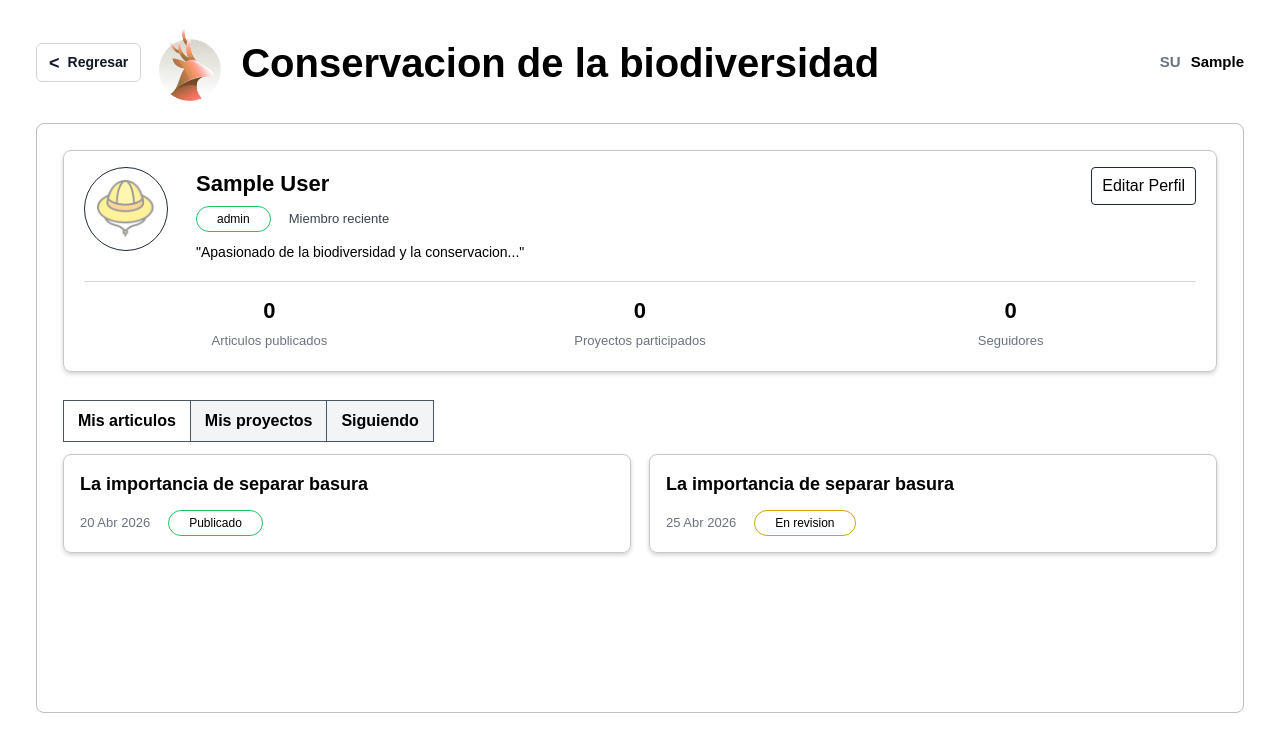
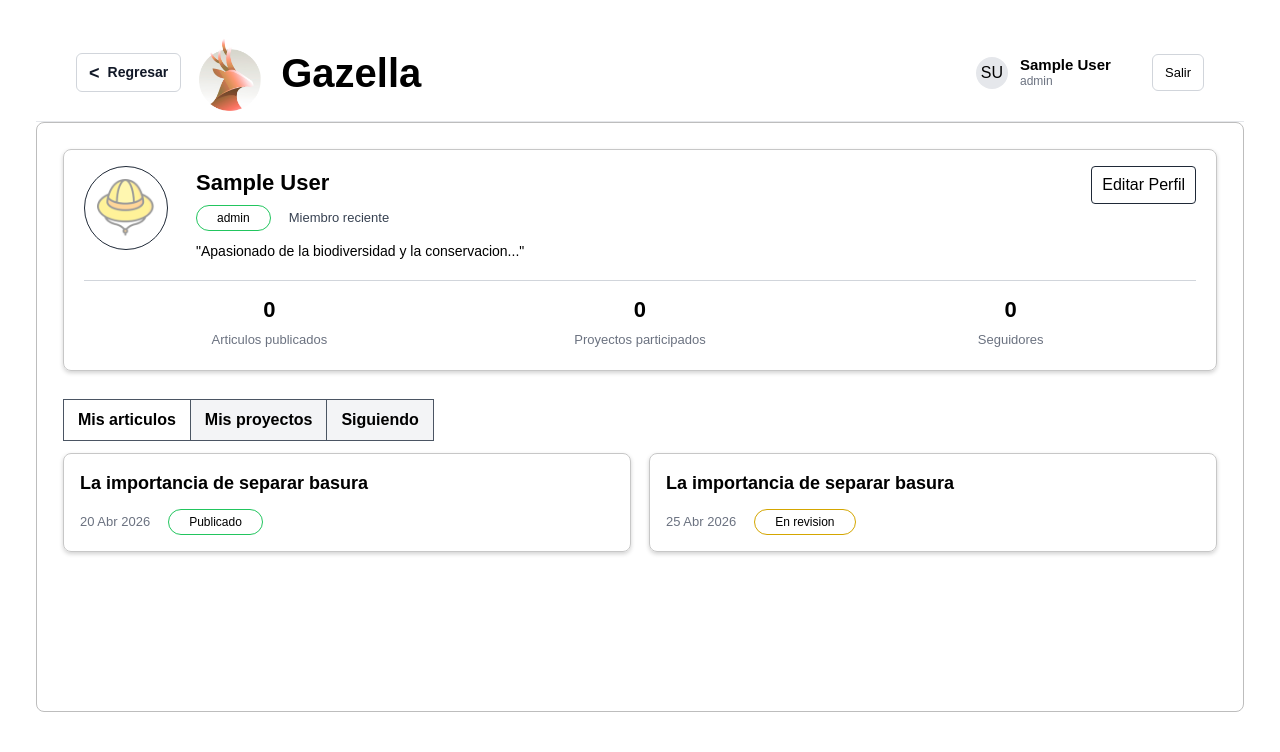
Before and after one commit to ISOF-Despliegue/Gazella, a React (Vite) app: page /perfil in a window 1280 px wide. Shown: the top 752 px of the page. Built offline with nearby package versions, Linux system fonts and the light colour scheme; no server answers; sample sign-in values are in the browser's storage.

Commit message:
fix: backbutton at review

```diff
--- a/src/components/Header.tsx
+++ b/src/components/Header.tsx
@@ -5,6 +5,11 @@ import { getCurrentSession, logout, type AuthSession } from '../services/auth';
 import { BackButton } from '../components/BackButton';
 import { assets } from '../assets/assets';
 import { SafeImage } from './SafeImage';
+
+type HeaderProps = {
+    fallbackPath?: string;
+    preferFallback?: boolean;
+};
 
 function getFullName(profile: EditableAccountProfile | null, session: AuthSession | null) {
     if (profile?.name) {
@@ -16,7 +21,7 @@ function getFullName(profile: EditableAccountProfile | null, session: AuthSessio
     return session?.email?.split('@')[0] ?? 'usuario';
 }
 
-export function Header() {
+export function Header({ fallbackPath = '/dashboard', preferFallback = false }: HeaderProps = {}) {
     const navigate = useNavigate();
         const [session, setSession] = useState<AuthSession | null>(getCurrentSession());
         const [profile, setProfile] = useState<EditableAccountProfile | null>(null);
@@ -69,7 +74,7 @@ export function Header() {
                 gap: '24px',
             }}>
                 <div style={{ display: 'flex', alignItems: 'center', gap: '18px' }}>
-                    <BackButton fallbackPath="/dashboard" />
+                    <BackButton fallbackPath={fallbackPath} preferFallback={preferFallback} />
                     <button
                         onClick={() => navigate('/dashboard')}
                         style={{ display: 'flex', alignItems: 'center', gap: '20px', background: 'none', border: 'none', cursor: 'pointer', padding: 0 }}
--- a/src/pages/DashboardPage.tsx
+++ b/src/pages/DashboardPage.tsx
@@ -96,25 +96,8 @@ export function DashboardPage() {
                     <BackButton fallbackPath="/home" />
                     <img src={assets.gazella} alt="Gazella" style={{ width: '70px', objectFit: 'contain' }} />
                     <h1 style={{ fontSize: '28px', fontWeight: 'bold', lineHeight: '1.2' }}>
-                        Conservacion de<br />la biodiversidad
+                        Gazella
                     </h1>
-                </div>
-
-                <div style={{
-                    display: 'flex',
-                    alignItems: 'center',
-                    border: '1px solid #d1d5db',
-                    borderRadius: '9999px',
-                    padding: '8px 16px',
-                    width: '320px',
-                    backgroundColor: 'white',
-                }}>
-                    <span style={{ marginRight: '8px', color: '#9ca3af' }}>Buscar</span>
-                    <input
-                        type="text"
-                        placeholder="Busca articulos o proyectos"
-                        style={{ outline: 'none', fontSize: '14px', width: '100%', border: 'none', background: 'transparent' }}
-                    />
                 </div>
 
                 <div style={{ display: 'flex', alignItems: 'center', gap: '12px' }}>
--- a/src/pages/PendingArticlesPage.tsx
+++ b/src/pages/PendingArticlesPage.tsx
@@ -89,7 +89,7 @@ export function PendingArticlesPage() {
 
     return (
         <div style={{ backgroundColor: "#f5f5f5", minHeight: "100vh" }}>
-            <Header/>
+            <Header preferFallback={true} fallbackPath="/dashboard" />
             <main style={{ maxWidth: "960px", margin: "32px auto", padding: "0 24px" }}>
                 <section style={{ backgroundColor: "white", borderRadius: "10px", border: "1px solid #e5e7eb", padding: "28px" }}>
                     <div style={{ display: "flex", alignItems: "center", justifyContent: "space-between", gap: "18px", marginBottom: "24px" }}>
--- a/src/pages/ProfilePage.tsx
+++ b/src/pages/ProfilePage.tsx
@@ -2,9 +2,8 @@ import { useEffect, useMemo, useState } from 'react';
 import { useNavigate } from 'react-router-dom';
 import { getLocalProfile, getMyAccount, getFollowersFor, saveLocalProfile, type EditableAccountProfile } from '../services/accounts';
 import { getCurrentSession, type AuthSession } from '../services/auth';
-import { BackButton } from '../components/BackButton';
 import { SafeImage } from '../components/SafeImage';
-import { assets } from '../assets/assets';
+import { Header } from '../components/Header';
 
 const MOCK_PROFILE_ARTICLES = [
     { title: 'La importancia de separar basura', date: '20 Abr 2026', status: 'Publicado' },
@@ -63,6 +62,7 @@ export function ProfilePage() {
 
     const displayName = useMemo(() => getFullName(profile, session), [profile, session]);
     const roleLabel = session?.roles[0] ?? profile?.role ?? 'sin rol asignado';
+    // @ts-ignore: Unused variable allowed here temporarily
     const initials = displayName
         .split(' ')
         .filter(Boolean)
@@ -72,25 +72,7 @@ export function ProfilePage() {
 
     return (
         <div style={{ minHeight: '100vh', backgroundColor: 'white', padding: '24px 36px' }}>
-            <header style={{ display: 'flex', alignItems: 'center', justifyContent: 'space-between', marginBottom: '22px' }}>
-                <div style={{ display: 'flex', alignItems: 'center', gap: '18px' }}>
-                    <BackButton fallbackPath="/dashboard" preferFallback />
-                    <button
-                        onClick={() => navigate('/dashboard')}
-                        style={{ display: 'flex', alignItems: 'center', gap: '20px', background: 'none', border: 'none', cursor: 'pointer', padding: 0 }}
-                    >
-                        <img src={assets.gazella} alt="Gazella" style={{ width: '62px', objectFit: 'contain' }} />
-                        <h1 style={{ fontSize: '40px', fontWeight: 'bold' }}>Conservacion de la biodiversidad</h1>
-                    </button>
-                </div>
-                <button
-                    onClick={() => navigate('/perfil')}
-                    style={{ display: 'flex', alignItems: 'center', gap: '10px', background: 'none', border: 'none', cursor: 'pointer', fontWeight: 'bold', fontSize: '15px' }}
-                >
-                    <span style={{ color: '#6b7280' }}>{initials}</span>
-                    {displayName.split(' ')[0]}
-                </button>
-            </header>
+            <Header/>
 
             <main style={{ border: '1px solid #bdbdbd', borderRadius: '8px', padding: '26px', minHeight: '590px' }}>
                 <section style={{
--- a/src/pages/ReviewArticlePage.tsx
+++ b/src/pages/ReviewArticlePage.tsx
@@ -93,7 +93,7 @@ export function ReviewArticlePage() {
 
     return (
         <div className="min-h-screen bg-gray-100">
-            <Header />
+            <Header preferFallback={true} fallbackPath="/editor/articulos" />
             <main className="mx-auto w-full max-w-7xl" style={{ padding: "2rem 1.5rem", boxSizing: "border-box" }}>
                 {status && !article ? (
                     <div className="rounded-2xl border border-gray-200 bg-white text-center text-gray-500 shadow-sm" style={{ padding: "3rem", boxSizing: "border-box" }}>
```
